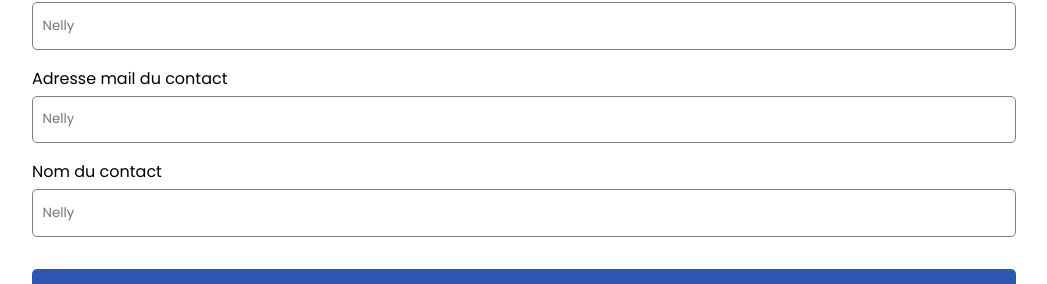
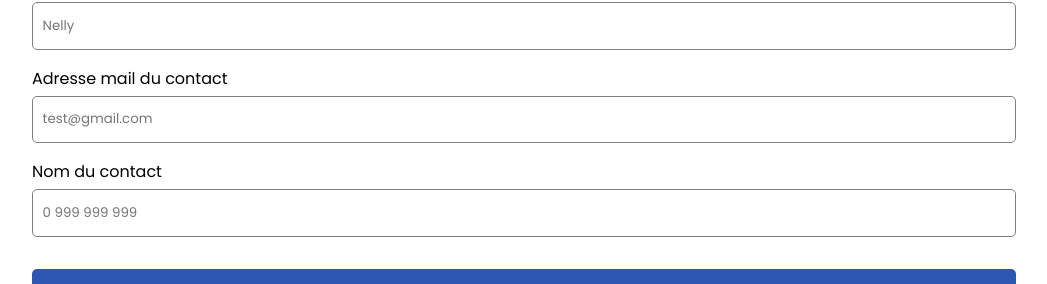
Before and after one commit to Chadrac-WAKOMYA/wateja, a Next.js app: page /add-contacts in a window 1280 px wide. Shown: the part 168-452 px from the top of the page, without its empty margins (116-1163 px from the left). Built offline with nearby package versions, Linux system fonts and the light colour scheme.

Commit message:
ContactList updated

```diff
--- a/src/app/component/add-contact-form.tsx
+++ b/src/app/component/add-contact-form.tsx
@@ -31,11 +31,11 @@ export default function AddContactForm({}: Props) {
         </div>
         <div className="form-group">
             <label htmlFor="email">Adresse mail du contact</label>
-            <input type="email" name='email' placeholder='Nelly' id='' required />
+            <input type="email" name='email' placeholder='test@gmail.com' id='' required />
         </div>
         <div className="form-group">
             <label htmlFor="numTel">Nom du contact</label>
-            <input type="tel" name='numTel' placeholder='Nelly' id='' required />
+            <input type="tel" name='numTel' placeholder='0 999 999 999' id='' required />
         </div>
         <button type="submit" className='btn w-full'>Ajouter le contact</button>
     </form>
```
